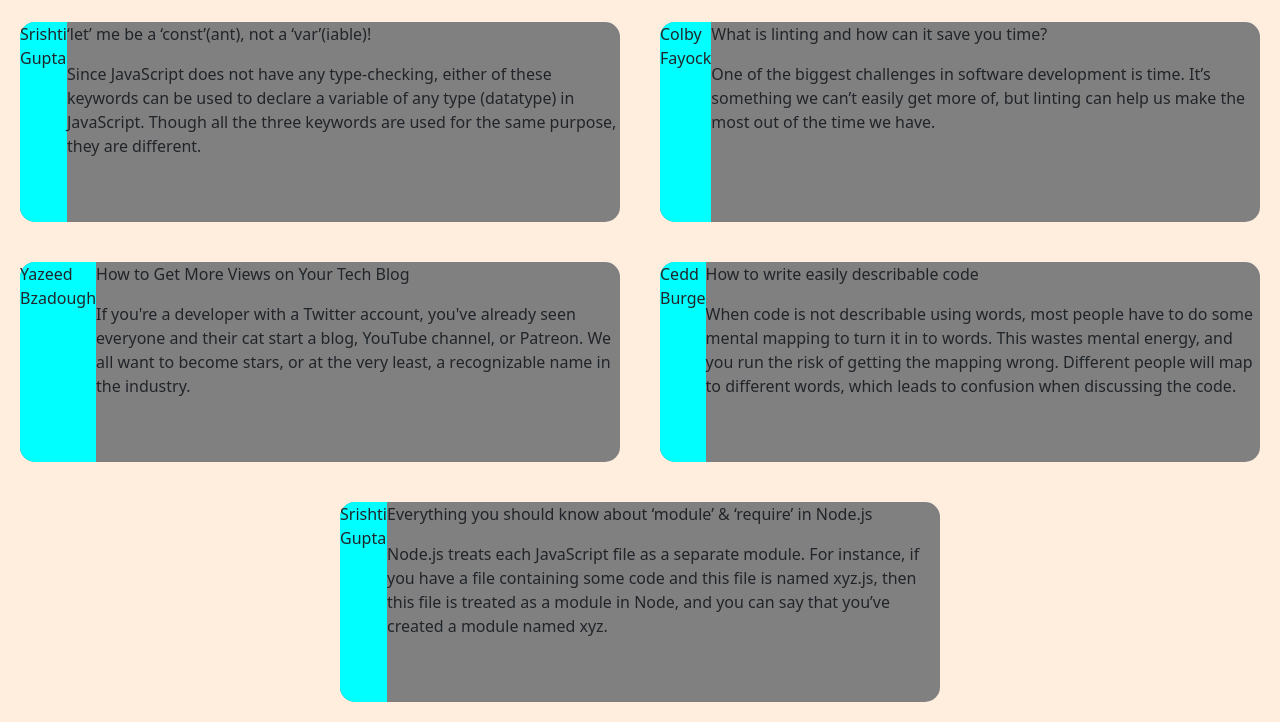
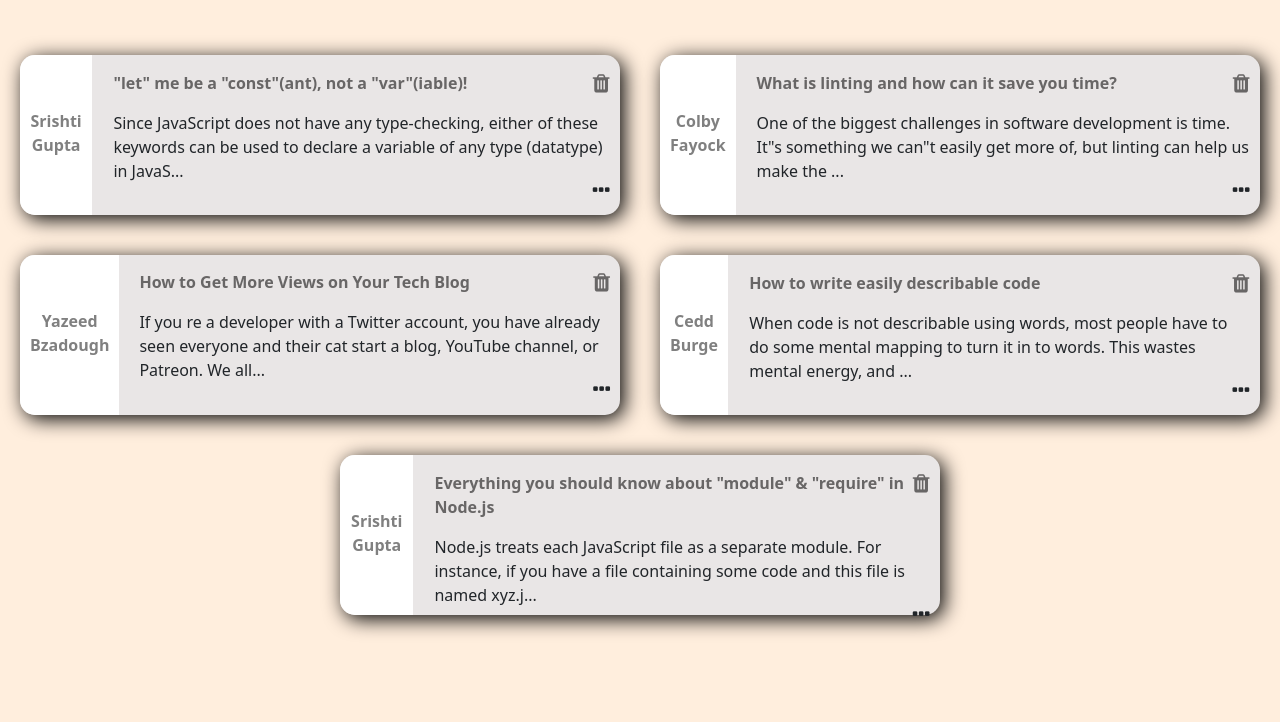
Before and after one commit to sharduli8090/ScribblerProject, a plain HTML site: page PostPage/html/postslist.html in a window 1280 px wide. Shown: the part 85-807 px from the top of the page. Drawn offline with nearby package versions, Linux system fonts and the light colour scheme; a web font is replaced by a local one.

Commit message:
styled the cards of post list, hover feature and other styling - added javascript to add the cards dynamically - added the fontawesome icons to the cards and styled them

```diff
--- a/PostPage/html/postslist.html
+++ b/PostPage/html/postslist.html
@@ -15,10 +15,13 @@
     <link href="https://fonts.googleapis.com/css?family=Montez&display=swap" rel="stylesheet">
     <link href="https://fonts.googleapis.com/css2?family=Ubuntu+Mono&display=swap" rel="stylesheet">
 
+    <!-- link to fontawesome -->
+    <link rel="stylesheet" href="https://cdnjs.cloudflare.com/ajax/libs/font-awesome/4.7.0/css/font-awesome.min.css">
+
+
     <!-- title of the page -->
     <title>Posts Page</title>
-    <!-- TODO: Include Font Awesome file here -->
-    <!-- TODO: Include Google Fonts file here -->
+
 </head>
 
 <!-- body -->
@@ -27,125 +30,9 @@
     <!-- Header Div - Added using JavaScript -->
     <div id="header"></div>
 
+    <!-- list of all posts starts here -->
+    <div id="mainDiv"></div>
 
-    <!-- TODO: Include code for header here -->
-
-    <!-- ATTENTION: The HTML code for the list of posts has been given to you. You can feel free to add/delete/modify this code. You need to write the proper CSS and JavaScript code corresponding to this page so that the result looks like the screenshots given to you in the Project Statement. -->
-
-    <!-- list of all posts starts here -->
-    <div id="mainDiv">
-
-        <!-- post 1 starts here -->
-        <div id="myDiv1" class="postCards">
-            <div class="nameCard">
-                <p>Srishti Gupta</p>
-            </div>
-
-            <div>
-                <div>
-                    <p>‘let’ me be a ‘const’(ant), not a ‘var’(iable)!</p>
-                    <span>
-                        <!-- TODO: Include Font Awesome icon for delete icon here -->
-                    </span>
-                </div>
-                <p>Since JavaScript does not have any type-checking, either of these keywords can be used to declare a variable of any type (datatype) in JavaScript. Though all the three keywords are used for the same purpose, they are different.</p>
-                <span>
-                    <!-- TODO: Include Font Awesome icon for horizontal ellipsis icon here -->
-                </span>
-            </div>
-        </div>
-        <!-- post 1 ends here -->
-
-        <!-- post 2 starts here -->
-        <div id="myDiv2" class="postCards">
-            <div class="nameCard">
-                <p>Colby Fayock</p>
-            </div>
-
-            <div>
-                <div>
-                    <p>What is linting and how can it save you time?</p>
-                    <span>
-                        <!-- TODO: Include Font Awesome icon for delete icon here -->
-                    </span>
-                </div>
-                <p>One of the biggest challenges in software development is time. It’s something we can’t easily get more of, but linting can help us make the most out of the time we have.</p>
-                <span>
-                    <!-- TODO: Include Font Awesome icon for horizontal ellipsis icon here -->
-                </span>
-            </div>
-        </div>
-        <!-- post 2 ends here -->
-
-        <!-- post 3 starts here -->
-        <div id="myDiv3" class="postCards">
-            <div class="nameCard">
-                <p>Yazeed Bzadough</p>
-            </div>
-
-            <div>
-                <div>
-                    <p>How to Get More Views on Your Tech Blog</p>
-                    <span>
-                        <!-- TODO: Include Font Awesome icon for delete icon here -->
-                    </span>
-                </div>
-                <p>If you're a developer with a Twitter account, you've already seen everyone and their cat start a blog, YouTube channel, or Patreon. We all want to become stars, or at the very least, a recognizable name in the industry.</p>
-                <span>
-                    <!-- TODO: Include Font Awesome icon for horizontal ellipsis icon here -->
-                </span>
-            </div>
-        </div>
-        <!-- post 3 ends here -->
-
-        <!-- post 4 starts here -->
-        <div id="myDiv4" class="postCards">
-            <div class="nameCard">
-                <p>Cedd Burge</p>
-            </div>
-
-            <div>
-                <div>
-                    <p>How to write easily describable code</p>
-                    <span>
-                        <!-- TODO: Include Font Awesome icon for delete icon here -->
-                    </span>
-                </div>
-                <p>When code is not describable using words, most people have to do some mental mapping to turn it in to words. This wastes mental energy, and you run the risk of getting the mapping wrong. Different people will map to different words, which
-                    leads to confusion when discussing the code.</p>
-                <span>
-                    <!-- TODO: Include Font Awesome icon for horizontal ellipsis icon here -->
-                </span>
-            </div>
-        </div>
-        <!-- post 4 ends here -->
-
-        <!-- post 5 starts here -->
-        <div id="myDiv5" class="postCards">
-            <div class="nameCard">
-                <p>Srishti Gupta</p>
-            </div>
-
-            <div>
-                <div>
-                    <p>Everything you should know about ‘module’ & ‘require’ in Node.js</p>
-                    <span>
-                        <!-- TODO: Include Font Awesome icon for delete icon here -->
-                    </span>
-                </div>
-                <p>Node.js treats each JavaScript file as a separate module. For instance, if you have a file containing some code and this file is named xyz.js, then this file is treated as a module in Node, and you can say that you’ve created a module
-                    named xyz.</p>
-                <span>
-                    <!-- TODO: Include Font Awesome icon for horizontal ellipsis icon here -->
-                </span>
-            </div>
-        </div>
-        <!-- post 5 ends here -->
-
-        <!-- TODO: Write code for delete post modal here -->
-
-    </div>
-    <!-- list of all posts ends here -->
 
 
      <!-- Connected Scripts -->
--- a/PostPage/scripts/postslist.js
+++ b/PostPage/scripts/postslist.js
@@ -0,0 +1,57 @@
+
+var postlistArr = [
+    {
+        name:'Srishti Gupta',
+        subject:'"let" me be a "const"(ant), not a "var"(iable)!',
+        content:'Since JavaScript does not have any type-checking, either of these keywords can be used to declare a variable of any type (datatype) in JavaScript. Though all the three keywords are used for the same purpose, they are different.'
+    },
+    {
+        name:'Colby Fayock',
+        subject:'What is linting and how can it save you time?',
+        content:'One of the biggest challenges in software development is time. It"s something we can"t easily get more of, but linting can help us make the most out of the time we have.'
+    },
+    {
+        name:'Yazeed Bzadough',
+        subject:'How to Get More Views on Your Tech Blog',
+        content:'If you re a developer with a Twitter account, you have already seen everyone and their cat start a blog, YouTube channel, or Patreon. We all want to become stars, or at the very least, a recognizable name in the industry.'
+    },
+    {
+        name:'Cedd Burge',
+        subject:'How to write easily describable code',
+        content:'When code is not describable using words, most people have to do some mental mapping to turn it in to words. This wastes mental energy, and you run the risk of getting the mapping wrong. Different people will map to different words, which leads to confusion when discussing the code.'
+    },
+    {
+        name:'Srishti Gupta',
+        subject:'Everything you should know about "module" & "require" in Node.js',
+        content:'Node.js treats each JavaScript file as a separate module. For instance, if you have a file containing some code and this file is named xyz.js, then this file is treated as a module in Node, and you can say that you’ve created a module named xyz.'
+    }
+];
+
+
+for(var i=0;i<postlistArr.length;i++){
+    var textCont = postlistArr[i].content;
+    var shortCont = textCont.substring(0,140);
+    var template = '<div id="myDiv1" class="postCards">'+
+    '<div class="nameCard">'+
+        '<p>'+postlistArr[i].name+'</p>'+
+    '</div>'+
+    '<div class="subCardMain">'+
+        '<div class="subCard">'+
+            '<p>'+postlistArr[i].subject+'</p>'+
+            '<span>'+
+            '<i class="fa fa-trash fa-lg trashBin"></i>'+
+                // '<!-- TODO: Include Font Awesome icon for delete icon here -->'+
+            '</span>'+
+        '</div>'+
+        '<div class="contentCard">'+
+        '<p style="margin-bottom:0px;padding-bottom:0px;">'+shortCont+'...</p>'+
+        // '<span >'+
+
+            '<!-- TODO: Include Font Awesome icon for horizontal ellipsis icon here -->'+
+        // '</span>'+
+        '</div>'+
+        '<i class="fa fa-ellipsis-h fa-lg menuIcon"></i>'+
+    '</div>';
+    document.getElementById('mainDiv').innerHTML += template;
+
+}
--- a/PostPage/styles/postslist.css
+++ b/PostPage/styles/postslist.css
@@ -6,20 +6,62 @@ body {
     display: flex;
     justify-content: space-around;
     flex-wrap: wrap;
+    margin-top: 3%;
 }
 
 .postCards{
     display: flex;
     justify-content: space-evenly;
-    height: 200px;
+    height: 160px;
     width: 600px;
-    background-color: grey;
+    background-color: rgb(233, 230, 230);
     margin: 20px;
     border-radius: 15px;
+    box-shadow: 4px 4px 20px  #000000;
+}
+.postCards:hover{
+    cursor: default;
+    box-shadow: 6px 6px 35px  #000000;
 }
 
 .nameCard{
-    background-color: aqua;
+    background-color: white;
+    color: grey;
+    font-weight: bold;
     border-top-left-radius: 15px;
     border-bottom-left-radius: 15px;
+    padding-top: 9%;
+    padding-left: 10px;
+    padding-right: 10px;
+    text-align: center;
 }
+
+.trashBin:hover{
+cursor: pointer;
+}
+
+.menuIcon{
+    float:right;
+    margin-top: 0px;
+    margin-right: 2%;
+}
+
+.menuIcon:hover{
+    cursor: pointer;
+}
+
+.subCard{
+    display: flex;
+    justify-content: space-between;
+    padding-top: 3%;
+    padding-left: 4%;
+    padding-right: 2%;
+    color: rgb(104, 102, 102);
+    font-size: 16px;
+    font-weight: bold;
+}
+
+.contentCard{
+    padding-left: 4%;
+    padding-right: 2%;
+}
```
Also changed, not shown: CommonScripts/indexc.js (line endings or trailing spaces).
